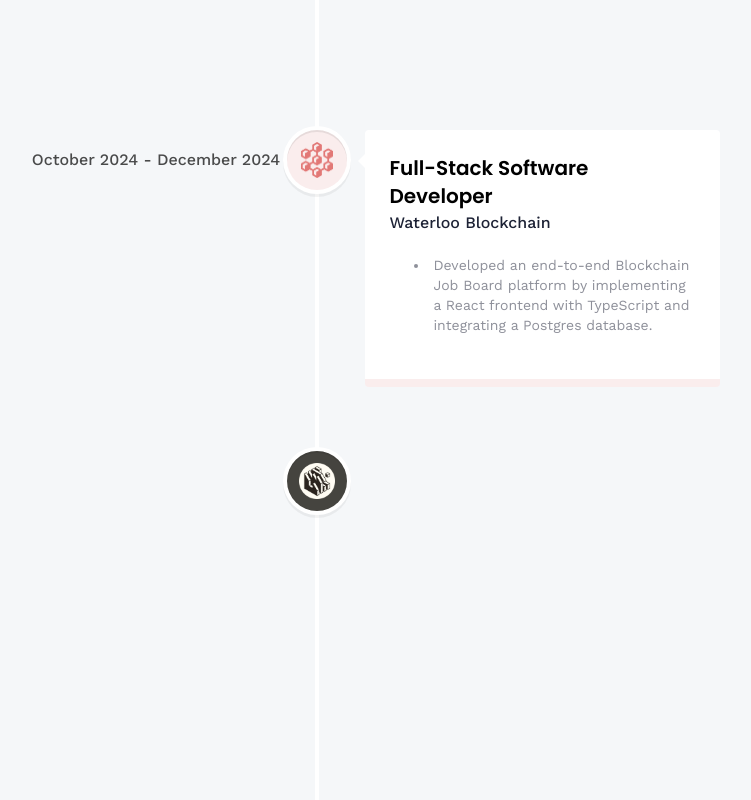
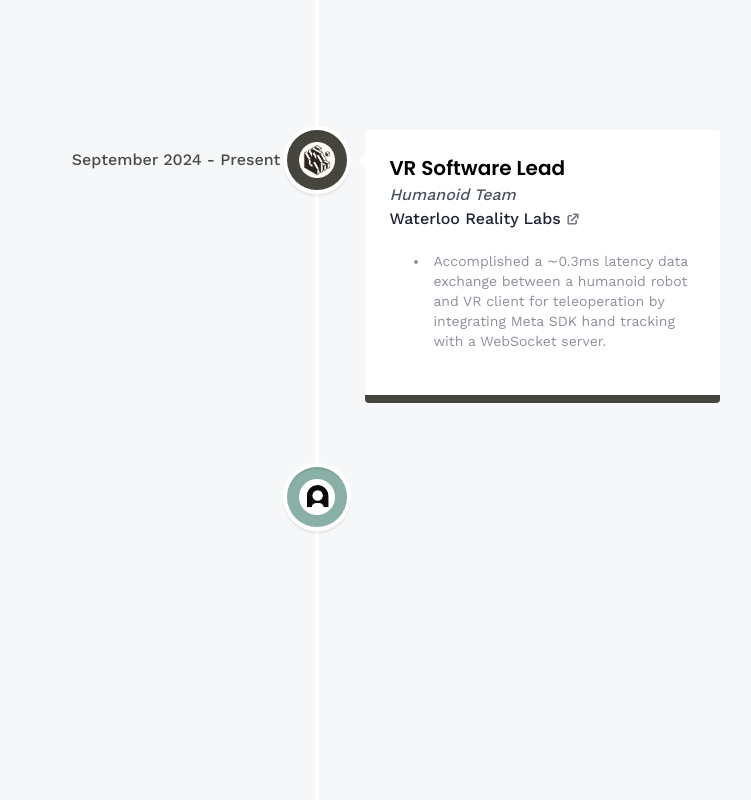
Before and after one commit to victoriamazilu/portfolio-website, a React (Vite) app: page /experience in a window 1280 px wide. Shown: the part 700-1500 px from the top of the page, without its empty margins (323-1074 px from the left). Built offline with nearby package versions, Linux system fonts and the light colour scheme; no server answers.

Commit message:
Update experience section

```diff
--- a/src/constants/index.js
+++ b/src/constants/index.js
@@ -103,25 +103,41 @@ export const skills = [
 export const experiences = [
   {
     title: "Software Engineering Intern",
+    team: "Voice Team",
     company_name: "Ada",
+    link: "https://ada.cx",
     icon: ada,
-    iconBg: "#fcf1bb",
-    date: "January 2025 - Present",
+    iconBg: "#89b0a6",
+    date: "September 2025 - Present",
     points: ["Coming soon!"],
   },
   {
-    title: "Full-Stack Software Developer",
-    company_name: "Waterloo Blockchain",
-    icon: blockchain,
-    iconBg: "#faeded",
-    date: "October 2024 - December 2024",
+    title: "VR Software Lead",
+    team: "Humanoid Team",
+    company_name: "Waterloo Reality Labs",
+    link: "https://uwrealitylabs.com/projects/humanoid",
+    icon: realitylabs,
+    iconBg: "#45443f",
+    date: "September 2024 - Present",
     points: [
-      "Developed an end-to-end Blockchain Job Board platform by implementing a React frontend with TypeScript and integrating a Postgres database.",
+      "Accomplished a ∼0.3ms latency data exchange between a humanoid robot and VR client for teleoperation by integrating Meta SDK hand tracking with a WebSocket server.",
     ],
   },
   {
+    title: "Software Engineering Intern",
+    team: "Voice Team",
+    company_name: "Ada",
+    link: "https://ada.cx",
+    icon: ada,
+    iconBg: "#89b0a6",
+    date: "January 2025 - April 2025",
+    points: ["Increased user visits to a high-traffic page, as measured by 32% increase in clicks, by addressing outdated UI, creating tickets, and independently executing a full-stack redesign project.", "Enhanced product reliability and user clarity as a key member of the Ada Voice team by implementing compatibility warnings, optimizing endpoint functionality, resolving database issues, using Python, React, and Typescript"],
+  },
+  {
     title: "Software Developer",
+    team: "Universal Gestures Team",
     company_name: "Waterloo Reality Labs",
+    link: "https://uwrealitylabs.com/projects/universalgestures",
     icon: realitylabs,
     iconBg: "#45443f",
     date: "September 2024 - Present",
@@ -133,7 +149,9 @@ export const experiences = [
   },
   {
     title: "Full-Stack Developer",
-    company_name: "OnCall Health",
+    team: "OnCall Health Platform",
+    company_name: "Qualifacts",
+    link: "https://www.qualifacts.com/",
     icon: oncall,
     iconBg: "#accbe1",
     date: "May 2024 - August 2024",
--- a/src/pages/Experience.jsx
+++ b/src/pages/Experience.jsx
@@ -26,9 +26,7 @@ const Experience = () => {
       <div className="mt-5 flex flex-col cap-3 text-slate-500">
         <p>
           Software Engineer from Toronto currently in my third year at the
-          University of Waterloo! My enthusiasm for learning and innovating
-          fuels my love for tackling challenging problems with determination and
-          enthusiasm.
+          University of Waterloo!
         </p>
       </div>
 
@@ -89,12 +87,33 @@ const Experience = () => {
                   <h3 className="text-black text-xl font-poppins font-semibold">
                     {experience.title}
                   </h3>
+                  {experience.team && (
+                    <p className="text-gray-600 font-medium text-sm italic" style={{ margin: 0 }}>
+                      {experience.team}
+                    </p>
+                  )}
+                  {experience.link ? (
+                    <a
+                      href={experience.link}
+                      target="_blank"
+                      rel="noopener noreferrer"
+                      className="text-black-500 hover:text-black font-medium font-base transition-colors inline-flex items-center gap-1"
+                      style={{ margin: 0 }}
+                    >
+                      {experience.company_name}
+                      <svg className="w-4 h-4 opacity-60" fill="currentColor" viewBox="0 0 20 20">
+                        <path d="M11 3a1 1 0 100 2h2.586l-6.293 6.293a1 1 0 101.414 1.414L15 6.414V9a1 1 0 102 0V4a1 1 0 00-1-1h-5z" />
+                        <path d="M5 5a2 2 0 00-2 2v8a2 2 0 002 2h8a2 2 0 002-2v-3a1 1 0 10-2 0v3H5V7h3a1 1 0 000-2H5z" />
+                      </svg>
+                    </a>
+                  ) : (
                     <p
                       className="text-black-500 font-medium font-base"
                       style={{ margin: 0 }}
                     >
                       {experience.company_name}
                     </p>
+                  )}
                 </div>
                 <div className="my-5 list-disc ml-5 space-y-2">
                   {/* {experience.company_name === "FYI101" && <h4 className="text-black-500/50 font-normal pl-1 text-medium">Objectives:</h4>} */}
```
Lines whose indentation alone changed are shown as unchanged.
